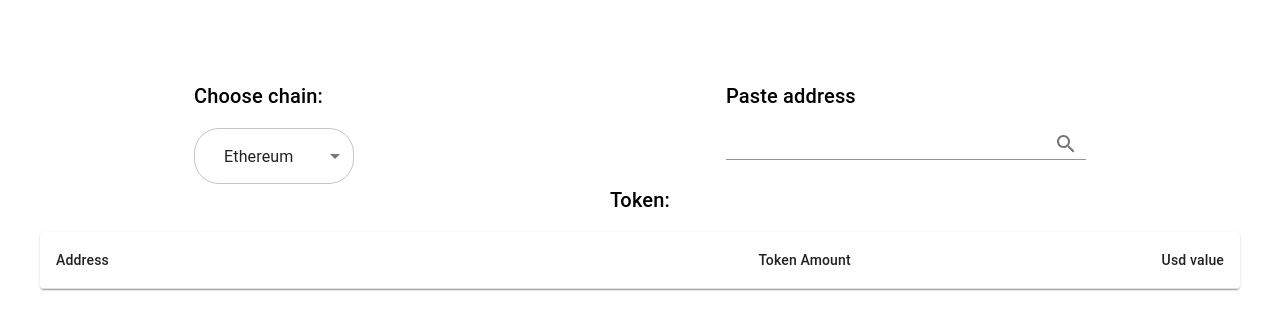
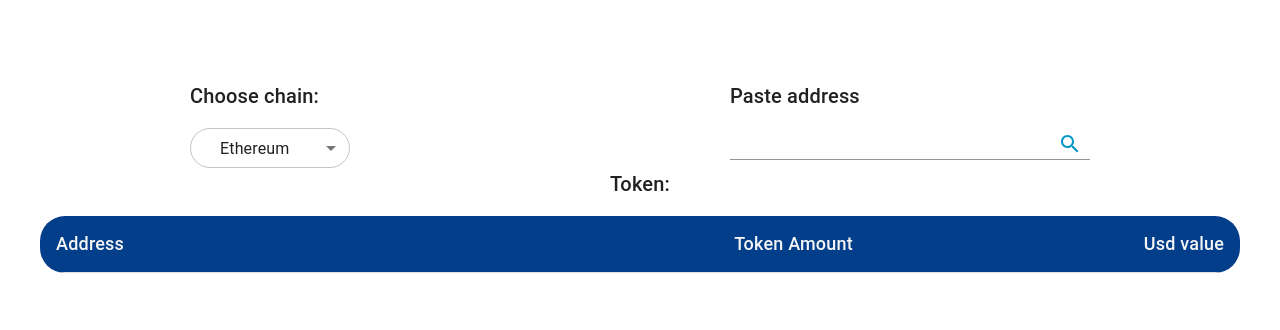
Before and after one commit to mozza8/top-crypto-holders, a React (Create React App) app: page / in a window 1280 px wide. Shown: the top 330 px of the page. Built offline with nearby package versions, Linux system fonts and the light colour scheme.

Commit message:
Create theme and colors

```diff
--- a/src/App.tsx
+++ b/src/App.tsx
@@ -1,6 +1,7 @@
 import {
   Box,
   FormControl,
+  GlobalStyles,
   Grid,
   IconButton,
   Input,
@@ -12,6 +13,7 @@ import {
   Typography,
 } from "@mui/material";
 import { useState } from "react";
+import { CssBaseline, ThemeProvider } from "@mui/material";
 import SearchIcon from "@mui/icons-material/Search";
 
 // import components
@@ -23,6 +25,8 @@ import { apiKey } from "./constants/api";
 
 // import types
 import { HolderAddress, TokenData } from "./types/types";
+import { theme } from "./theme/theme";
+import { blue } from "@mui/material/colors";
 
 function App() {
   const [selectedChain, setSelectedChain] = useState("1");
@@ -50,9 +54,7 @@ function App() {
       }
     )
       .then((response) => response.json())
-
       .then((data) => setTokenHolders(data.data))
-
       .catch((error) => console.error(error));
 
     fetch(
@@ -69,8 +71,14 @@ function App() {
       .catch((error) => console.error(error));
   };
   return (
-    <>
-      <Grid container sx={{ mt: 10 }}>
+    <ThemeProvider theme={theme}>
+      <CssBaseline enableColorScheme />
+      <GlobalStyles
+        styles={{
+          body: { backgroundColor: "background.default" },
+        }}
+      />
+      <Grid container sx={{ mt: 10, bgcolor: "background.default" }}>
         <Stack
           sx={{ width: "200vh" }}
           direction={"row"}
@@ -83,7 +91,8 @@ function App() {
                 labelId="chose-chain"
                 value={selectedChain}
                 onChange={handleChainChange}
-                sx={{ width: "160px", borderRadius: "25px", pl: 2 }}
+                sx={{ width: "160px", height: 40, borderRadius: "25px", pl: 2 }}
+                color="primary"
               >
                 {chainsIds.map((item) => (
                   <MenuItem key={`chain-id-${item.id}`} value={item.id}>
@@ -106,6 +115,7 @@ function App() {
                     <IconButton
                       aria-label="toggle password visibility"
                       onClick={sendTokenToApi}
+                      color="secondary"
                     >
                       <SearchIcon />
                     </IconButton>
@@ -139,11 +149,11 @@ function App() {
               alignItems: "center",
             }}
           >
-            <HoldersTable holders={tokenHolders} />
+            <HoldersTable holders={tokenHolders} theme={theme} />
           </Box>
         </Stack>
       </Grid>
-    </>
+    </ThemeProvider>
   );
 }
 
--- a/src/index.tsx
+++ b/src/index.tsx
@@ -2,13 +2,17 @@ import React from "react";
 import ReactDOM from "react-dom/client";
 import App from "./App";
 import reportWebVitals from "./reportWebVitals";
+import { ThemeProvider } from "@mui/material";
+import { theme } from "./theme/theme";
 
 const root = ReactDOM.createRoot(
   document.getElementById("root") as HTMLElement
 );
 root.render(
   <React.StrictMode>
-    <App />
+    <ThemeProvider theme={theme}>
+      <App />
+    </ThemeProvider>
   </React.StrictMode>
 );
 
--- a/src/sections/HoldersTable.tsx
+++ b/src/sections/HoldersTable.tsx
@@ -6,6 +6,7 @@ import {
   TableRow,
   TableCell,
   TableBody,
+  Theme,
 } from "@mui/material";
 
 interface HolderAddress {
@@ -16,17 +17,28 @@ interface HolderAddress {
 
 interface HoldersTableProps {
   holders: HolderAddress[];
+  theme: Theme;
 }
 
-const HoldersTable = ({ holders }: HoldersTableProps) => {
+const HoldersTable = ({ holders, theme }: HoldersTableProps) => {
   return (
-    <TableContainer component={Paper}>
-      <Table sx={{ minWidth: 650 }} aria-label="simple table">
+    <TableContainer
+      sx={{ minWidth: 650, borderRadius: "25px" }}
+      component={Paper}
+      elevation={0}
+    >
+      <Table aria-label="simple table">
         <TableHead>
           <TableRow>
-            <TableCell>Address</TableCell>
-            <TableCell align="right">Token Amount</TableCell>
-            <TableCell align="right">Usd value</TableCell>
+            <TableCell sx={{ color: "whitesmoke", fontSize: 18 }}>
+              Address
+            </TableCell>
+            <TableCell sx={{ color: "whitesmoke", fontSize: 18 }} align="right">
+              Token Amount
+            </TableCell>
+            <TableCell sx={{ color: "whitesmoke", fontSize: 18 }} align="right">
+              Usd value
+            </TableCell>
           </TableRow>
         </TableHead>
         <TableBody>
@@ -34,7 +46,10 @@ const HoldersTable = ({ holders }: HoldersTableProps) => {
             holders.map((holder) => (
               <TableRow
                 key={holder.wallet_address}
-                sx={{ "&:last-child td, &:last-child th": { border: 0 } }}
+                sx={{
+                  "&:last-child td, &:last-child th": { border: 0 },
+                  backgroundColor: "secondary",
+                }}
               >
                 <TableCell component="th" scope="row">
                   {holder.wallet_address}
--- /dev/null
+++ b/src/theme/theme.ts
@@ -0,0 +1,49 @@
+import { blue, pink } from "@mui/material/colors";
+import { createTheme } from "@mui/material/styles";
+
+export const theme = createTheme({
+  palette: {
+    background: {
+      default: "#ffffff",
+    },
+    primary: blue,
+    secondary: {
+      main: "#0096c7",
+    },
+  },
+  components: {
+    MuiTableHead: {
+      styleOverrides: {
+        root: {
+          backgroundColor: "#023e8a",
+        },
+      },
+    },
+    MuiTableBody: {
+      styleOverrides: {
+        root: {
+          backgroundColor: "#00b4d8",
+        },
+      },
+    },
+  },
+});
+
+// interface PaletteOptions {
+//   primary?: PaletteColorOptions;
+//   secondary?: PaletteColorOptions;
+//   error?: PaletteColorOptions;
+//   warning?: PaletteColorOptions;
+//   info?: PaletteColorOptions;
+//   success?: PaletteColorOptions;
+//   mode?: PaletteMode;
+//   tonalOffset?: PaletteTonalOffset;
+//   contrastThreshold?: number;
+//   common?: Partial<CommonColors>;
+//   grey?: ColorPartial;
+//   text?: Partial<TypeText>;
+//   divider?: string;
+//   action?: Partial<TypeAction>;
+//   background?: Partial<TypeBackground>;
+//   getContrastText?: (background: string) => string;
+// }
```
